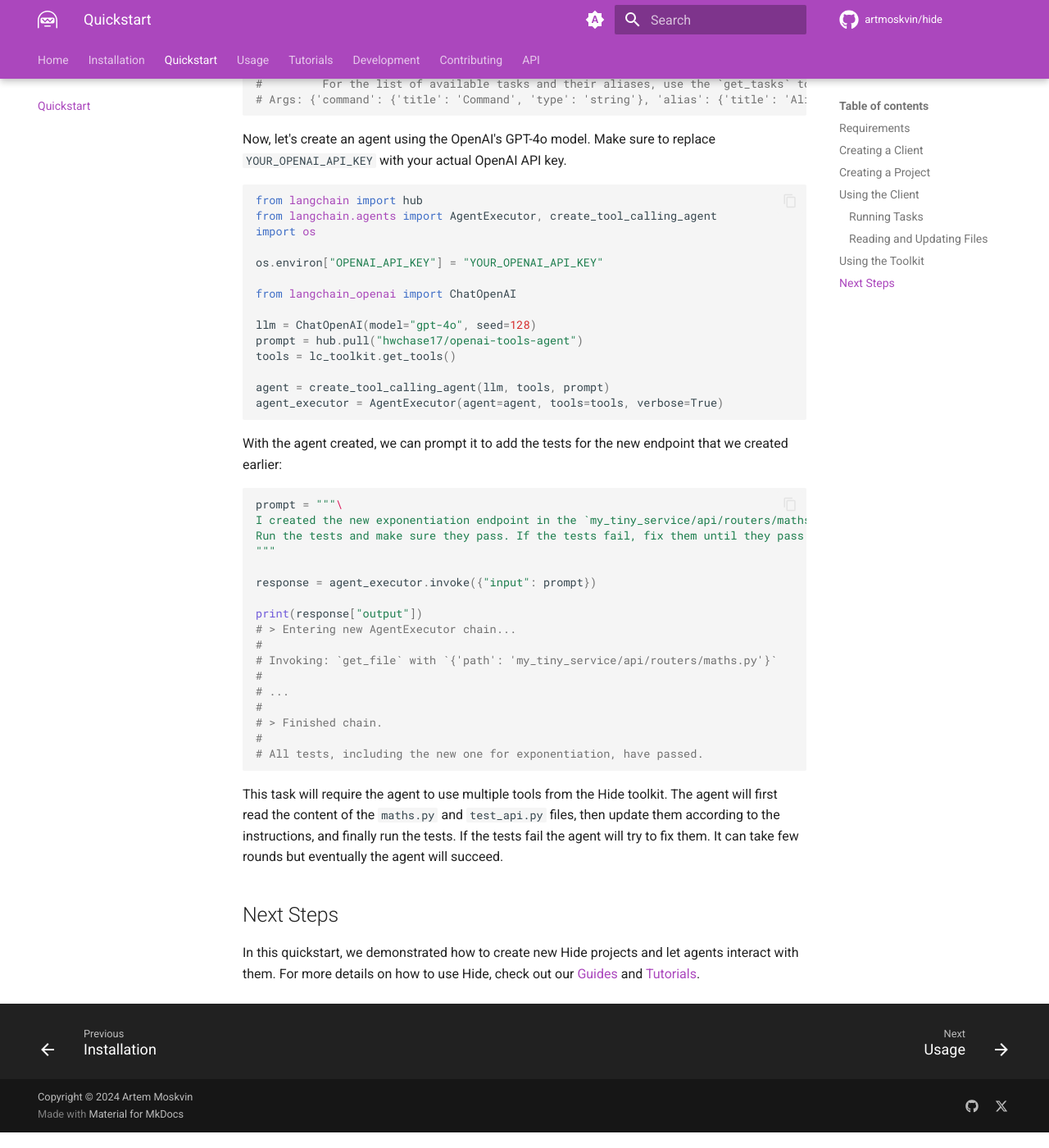
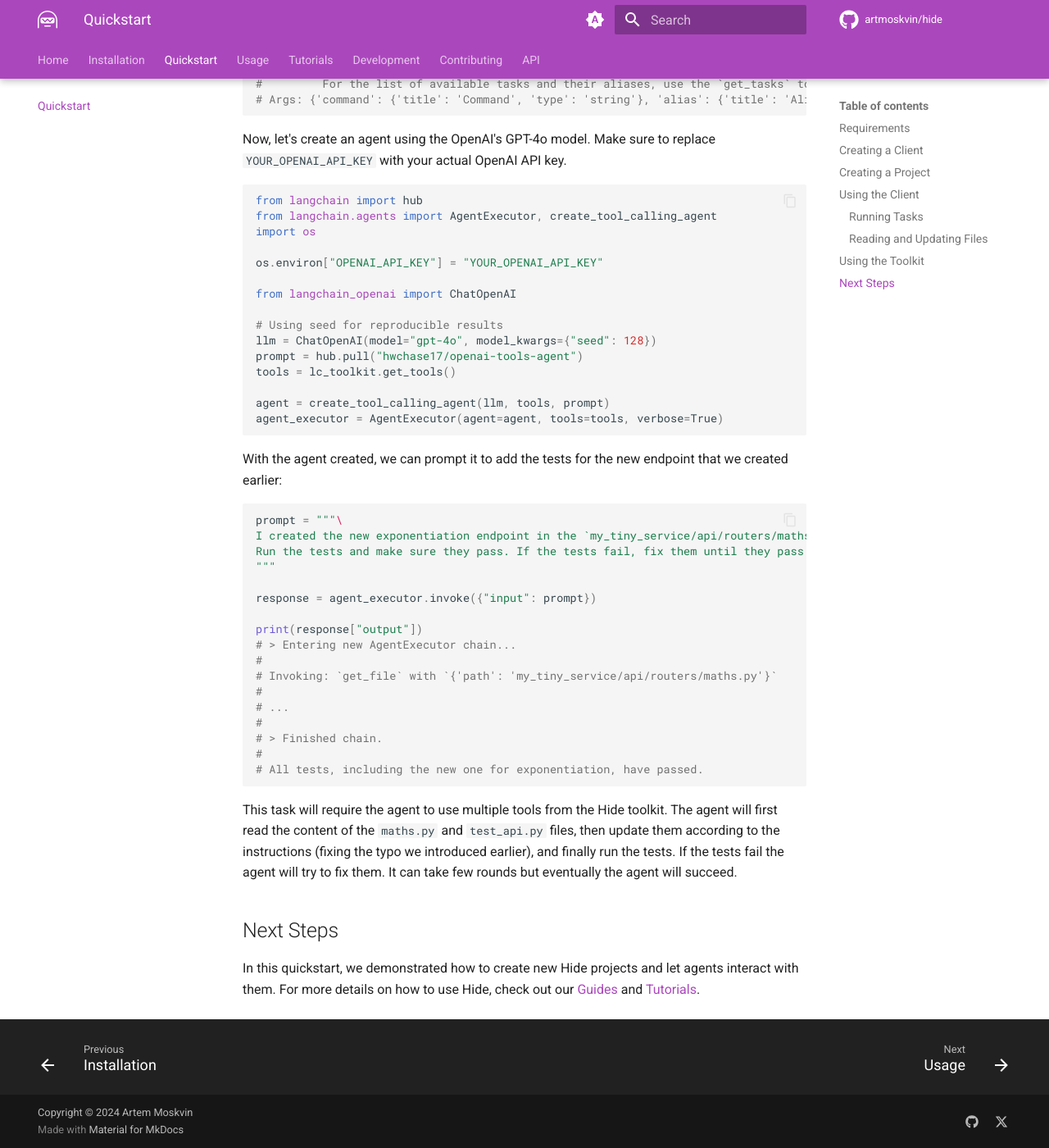
Before and after one commit to hide-org/hide, an MkDocs documentation site: the page built from docs/quickstart.md, in a window 1280 px wide and 1400 px high, scrolled down 5516 px. Shown: the whole window at 82% size. Built offline with MkDocs 1.6.1 and Material for MkDocs 9.7.7, drawn with Linux system fonts in a browser that asks for light colours; comment, search, counter and statistics services are not loaded.

Commit message:
Update quickstart

````diff
--- a/docs/quickstart.md
+++ b/docs/quickstart.md
@@ -246,7 +246,8 @@ os.environ["OPENAI_API_KEY"] = "YOUR_OPENAI_API_KEY"
 
 from langchain_openai import ChatOpenAI
 
-llm = ChatOpenAI(model="gpt-4o", seed=128)
+# Using seed for reproducible results
+llm = ChatOpenAI(model="gpt-4o", model_kwargs={"seed": 128})
 prompt = hub.pull("hwchase17/openai-tools-agent")
 tools = lc_toolkit.get_tools()
 
@@ -276,7 +277,7 @@ print(response["output"])
 # All tests, including the new one for exponentiation, have passed.
 ```
 
-This task will require the agent to use multiple tools from the Hide toolkit. The agent will first read the content of the `maths.py` and `test_api.py` files, then update them according to the instructions, and finally run the tests. If the tests fail the agent will try to fix them. It can take few rounds but eventually the agent will succeed.
+This task will require the agent to use multiple tools from the Hide toolkit. The agent will first read the content of the `maths.py` and `test_api.py` files, then update them according to the instructions (fixing the typo we introduced earlier), and finally run the tests. If the tests fail the agent will try to fix them. It can take few rounds but eventually the agent will succeed.
 
 ## Next Steps
 
````
